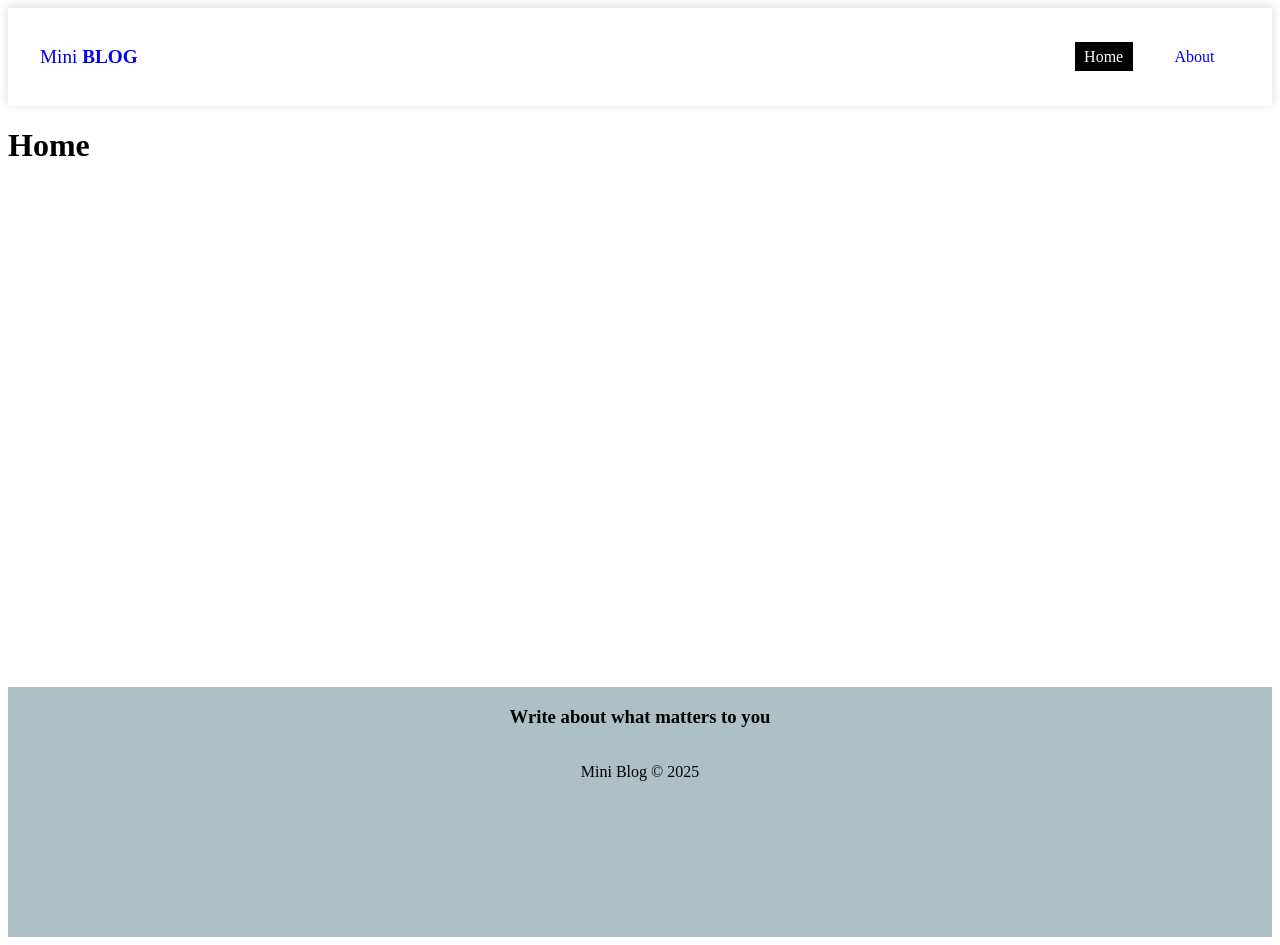
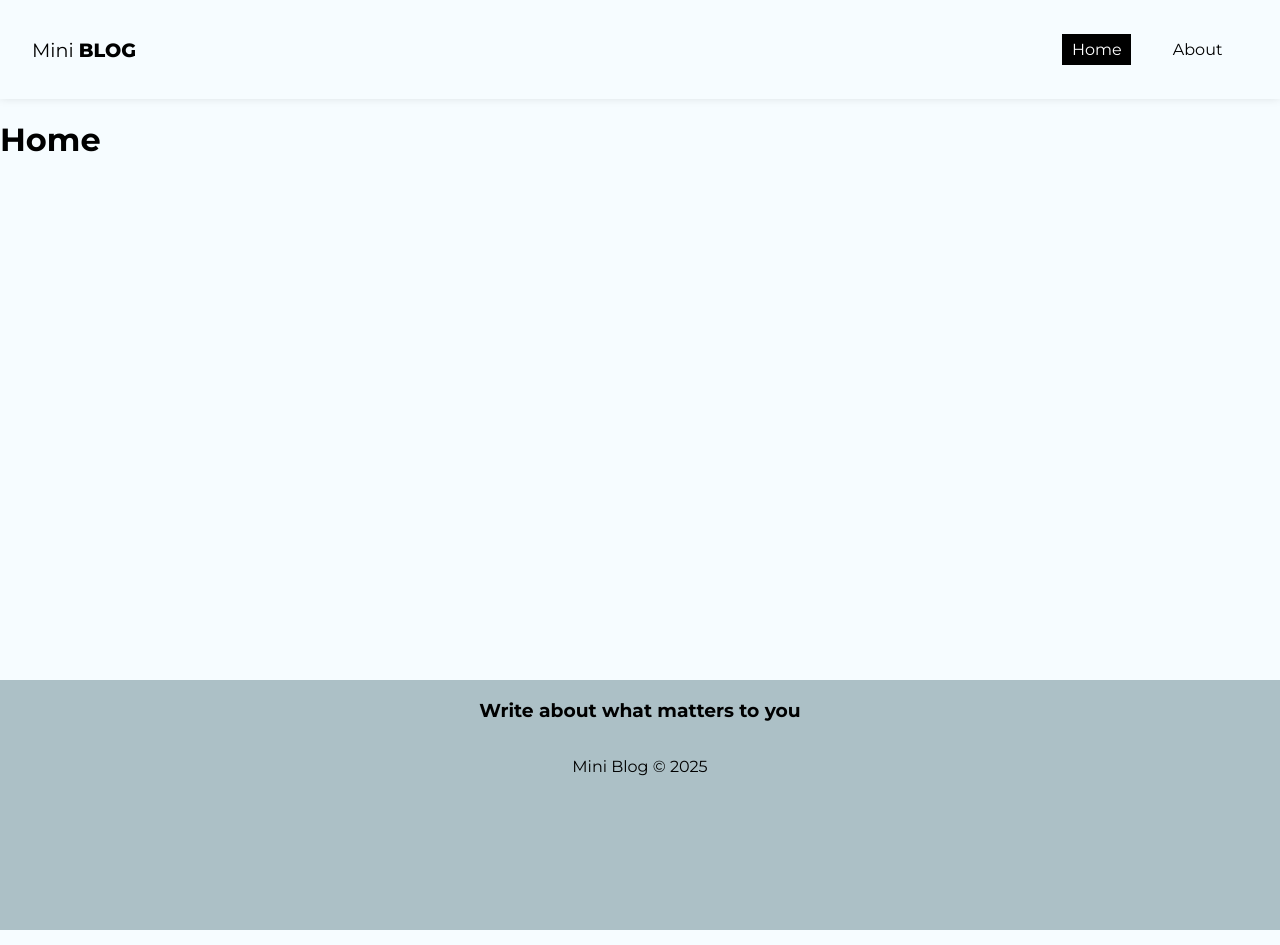
Before and after one commit to lucasldemello/react-zero-to-mastery-course, a React (Vite) app in the folder projects/miniblog/: page / in a window 1280 px wide. Built offline with nearby package versions, Linux system fonts and the light colour scheme.

Commit message:
styles: general styles of the blog

```diff
--- a/projects/miniblog/index.html
+++ b/projects/miniblog/index.html
@@ -5,6 +5,14 @@
     <link rel="icon" type="image/svg+xml" href="/vite.svg" />
     <meta name="viewport" content="width=device-width, initial-scale=1.0" />
     <title>miniBlog</title>
+    <!-- Font family Mont Serrat -->
+    <link rel="preconnect" href="https://fonts.googleapis.com">
+    <link rel="preconnect" href="https://fonts.googleapis.com">
+    <link rel="preconnect" href="https://fonts.gstatic.com" crossorigin>
+    <link
+      href="https://fonts.googleapis.com/css2?family=Montserrat:ital,wght@0,300;0,400;0,500;0,600;0,700;0,800;1,300;1,400;1,500;1,600;1,700&display=swap"
+      rel="stylesheet">
+
   </head>
   <body>
     <div id="root"></div>
--- a/projects/miniblog/src/index.css
+++ b/projects/miniblog/src/index.css
@@ -0,0 +1,33 @@
+body {
+    background-color: #f6fcff;
+    padding: 0;
+    margin: 0;
+    font-family: "Montserrat", sans-serif;
+}
+
+input::placeholder,
+textarea::placeholder {
+    font-family: "Montserrat", sans-serif;
+}
+
+input:focus,
+textarea:focus {
+    outline: none;
+}
+
+a,
+nav button {
+    text-decoration: none;
+    background-color: transparent;
+    border: none;
+    color: #000;
+    transition: 0.4s;
+    font-size: 1em;
+    cursor: pointer;
+    font-family: "Montserrat", sans-seri;
+}
+
+a:hover,
+nav button:hover {
+    color: #bbb;
+}
```
